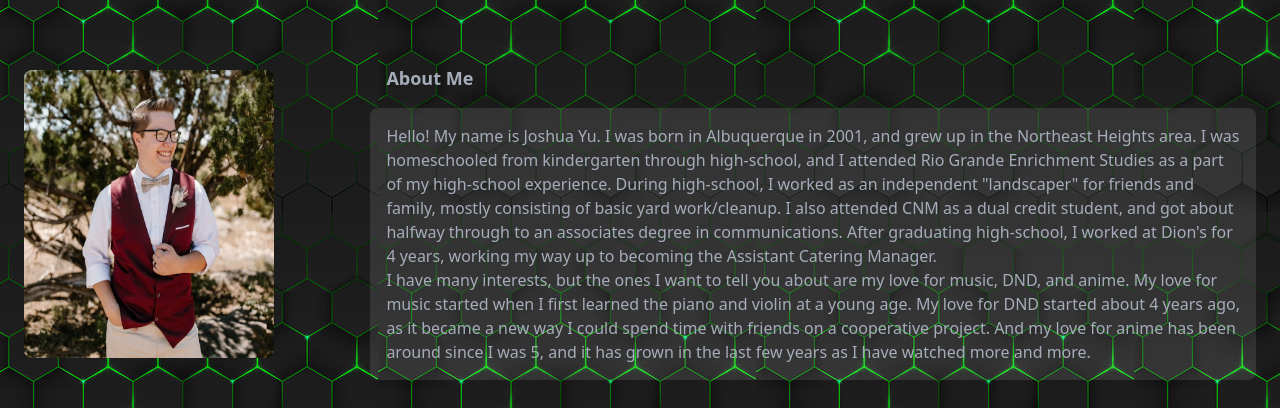
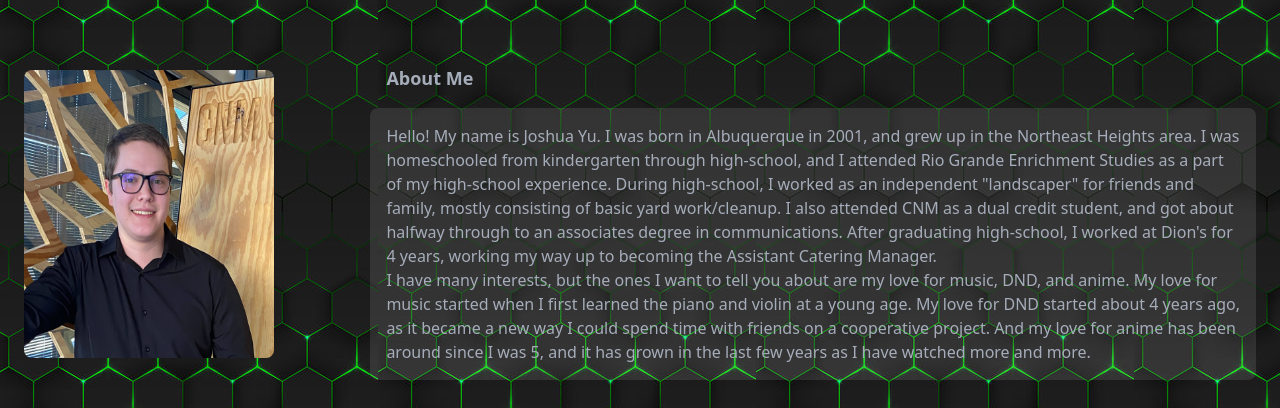
Before and after one commit to JoshuaYu2023/personal-website, a Next.js app in the folder frontend/: page /about-me in a window 1280 px wide. Shown: the part 148-556 px from the top of the page. Built offline with nearby package versions, Linux system fonts and the light colour scheme; what tailwindcss-animated would draw is missing.

Commit message:
replace headshot photo on about-me

```diff
--- a/frontend/src/app/about-me/components/AboutMeHero.tsx
+++ b/frontend/src/app/about-me/components/AboutMeHero.tsx
@@ -2,7 +2,7 @@ export function AboutMeHero() {
     return (
         <div className={"container mx-auto my-4 md:flex gap-12 max-md:space-y-12"}>
             <section className={"md:my-auto md:p-6"}>
-                <img src={"images/me.jpg"} alt={"my wedding photo"} className={"block mx-auto rounded-lg w-60 h-60 ms:w-64 sm:h-64 md:w-72 md:h-72"}/>
+                <img src={"images/headshot (4).jpg"} alt={"official headshot of me"} className={"block mx-auto rounded-lg w-60 h-60 sm:w-64 sm:h-64 md:w-72 md:h-72"}/>
             </section>
             <section className={"basis-5/6 md:p-6"}>
                 <h1 className={"sm:text-sm md:text-lg font-bold p-4"}>About Me</h1>
```
Also changed, not shown: frontend/public/images/headshot (4).jpg (added), frontend/public/images/me.jpg (deleted).
